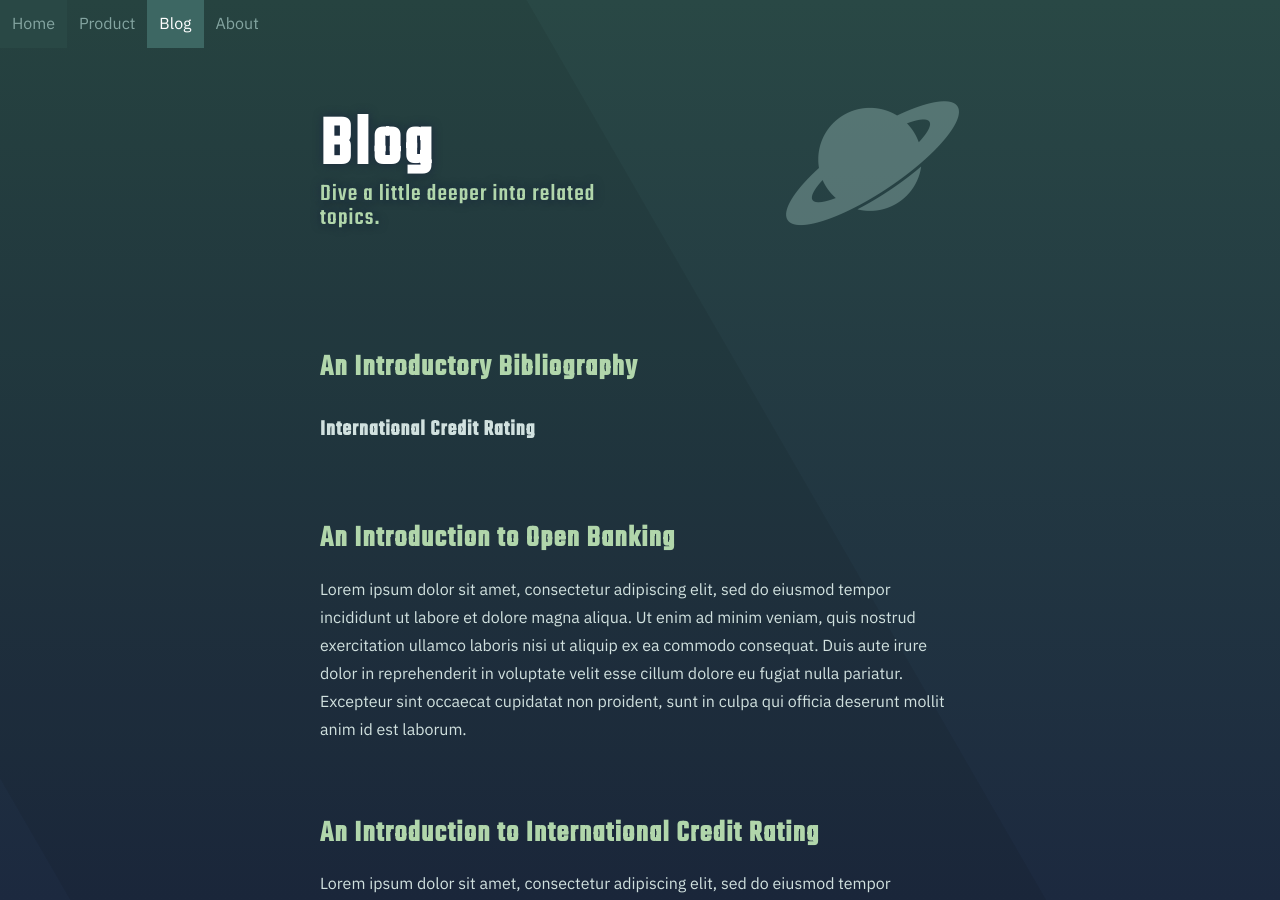
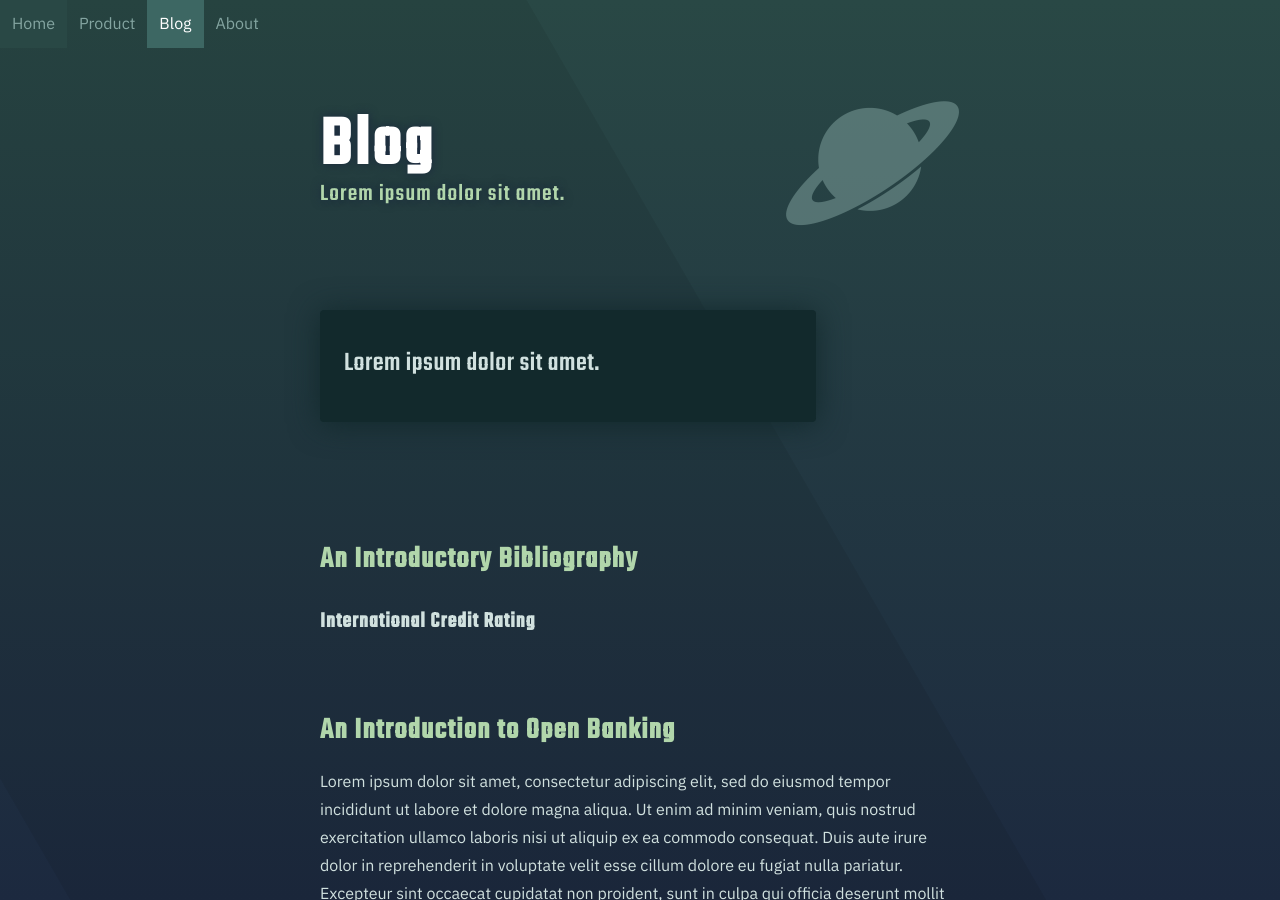
Before and after one commit to civis-mundi/civis-mundi.github.io, a Jekyll site: the page built from pages/blog.html, in a window 1280 px wide and 900 px high. Built offline with Jekyll 4.4.1, drawn with Linux system fonts in a browser that asks for light colours.

Commit message:
#2 Changes to Blog page.

```diff
--- a/pages/blog.html
+++ b/pages/blog.html
@@ -8,9 +8,15 @@
 <div id="header_wrap" class="outer">
     <header class="inner">
         <h1 id="project_title">Blog</h1>
-        <h2 id="project_tagline">Dive a little deeper into related topics.</h2>
+        <h2 id="project_tagline">Lorem ipsum dolor sit amet.</h2>
     </header>
     <img class="logo" src="../assets/images/noun-project/Noun_project_1026_flipped_bluegreen-02s.png">
+</div>
+
+<div class="content-panel">
+    <p>
+        Lorem ipsum dolor sit amet.
+    </p>
 </div>
 
 <ul class="blog-list">
```
